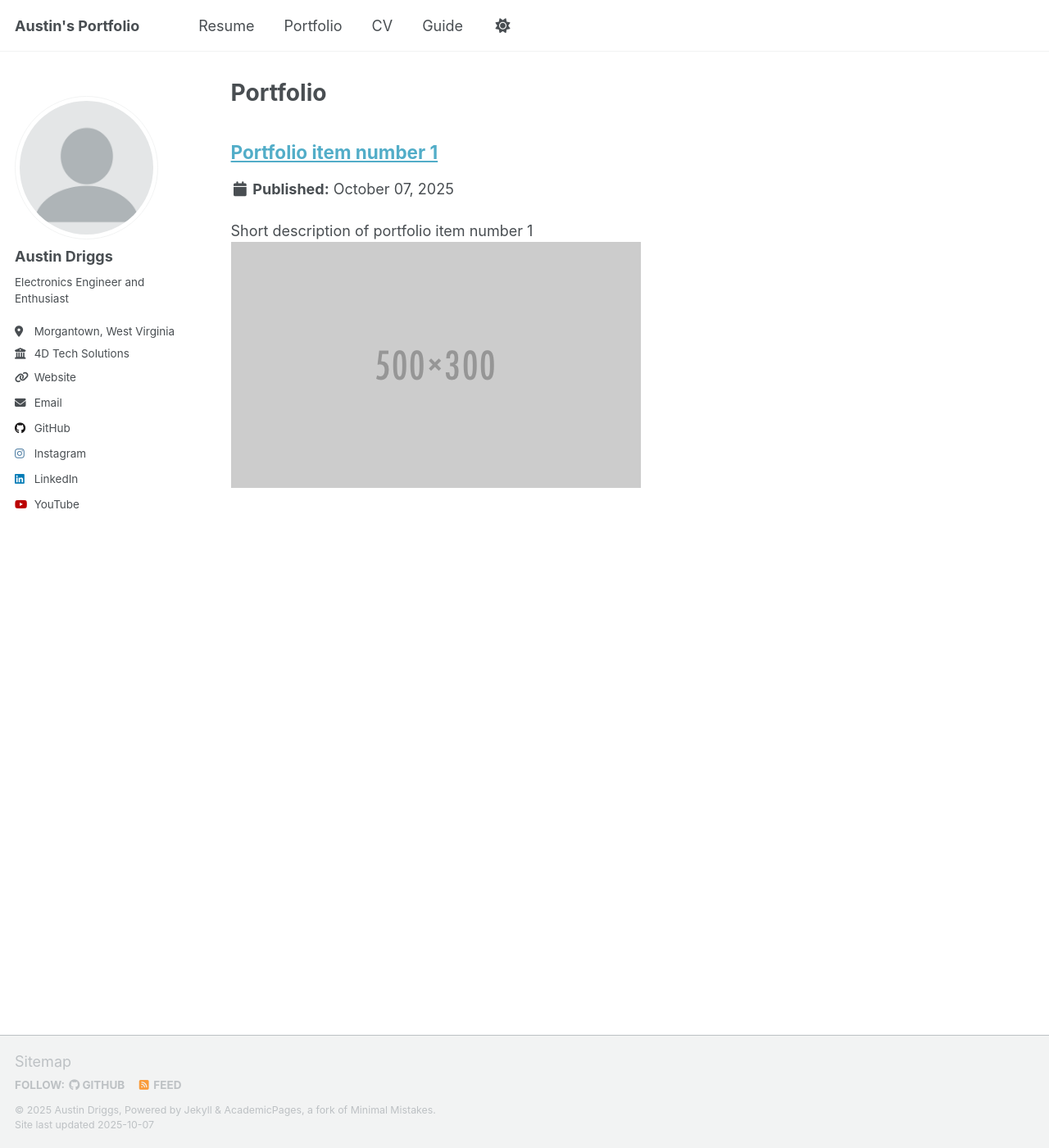
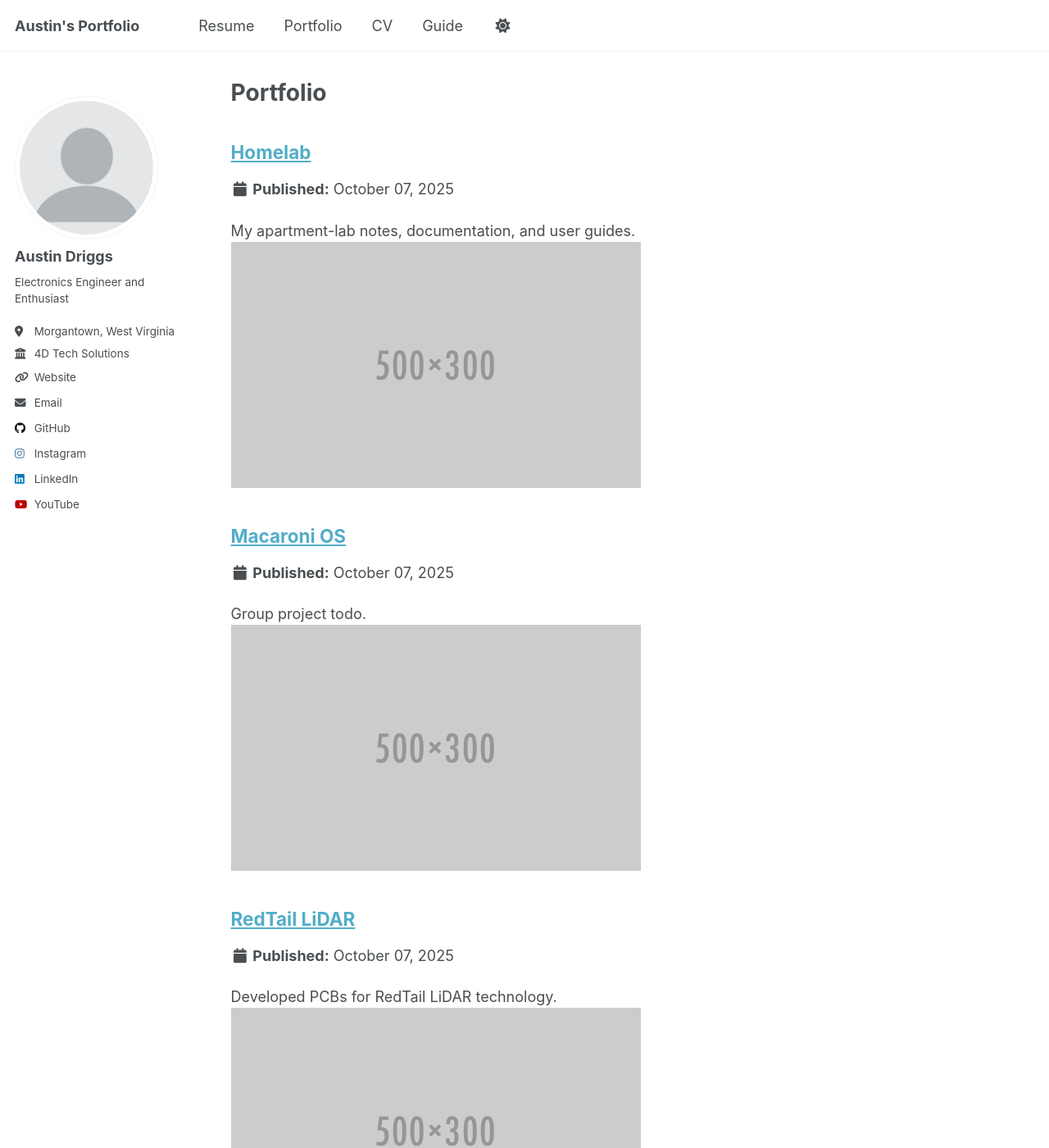
Before and after one commit to austindriggs/austindriggs.github.io, a Jekyll site: the page built from _pages/portfolio.html, in a window 1280 px wide and 1400 px high. Shown: the whole window at 82% size. Built offline with Jekyll 4.4.1, drawn with Linux system fonts in a browser that asks for light colours; a script that is not in the unit is left out.

Commit message:
some portfolio stuff

```diff
--- /dev/null
+++ b/_portfolio/homelab.md
@@ -0,0 +1,9 @@
+---
+title: "Homelab"
+excerpt: "My apartment-lab notes, documentation, and user guides.<br/><img src='/images/500x300.png'>"
+collection: portfolio
+---
+
+# Homelab
+
+TODO
--- /dev/null
+++ b/_portfolio/mpx.md
@@ -0,0 +1,9 @@
+---
+title: "Macaroni OS"
+excerpt: "Group project todo.<br/><img src='/images/500x300.png'>"
+collection: portfolio
+---
+
+# Mac OS
+
+TODO
--- /dev/null
+++ b/_portfolio/redtail.md
@@ -0,0 +1,9 @@
+---
+title: "RedTail LiDAR"
+excerpt: "Developed PCBs for RedTail LiDAR technology.<br/><img src='/images/500x300.png'>"
+collection: portfolio
+---
+
+# RedTail LiDAR
+
+TODO
```
Also changed, not shown: _portfolio/.portfolio-1.md (renamed from _portfolio/portfolio-1.md, +0 -2 lines).
